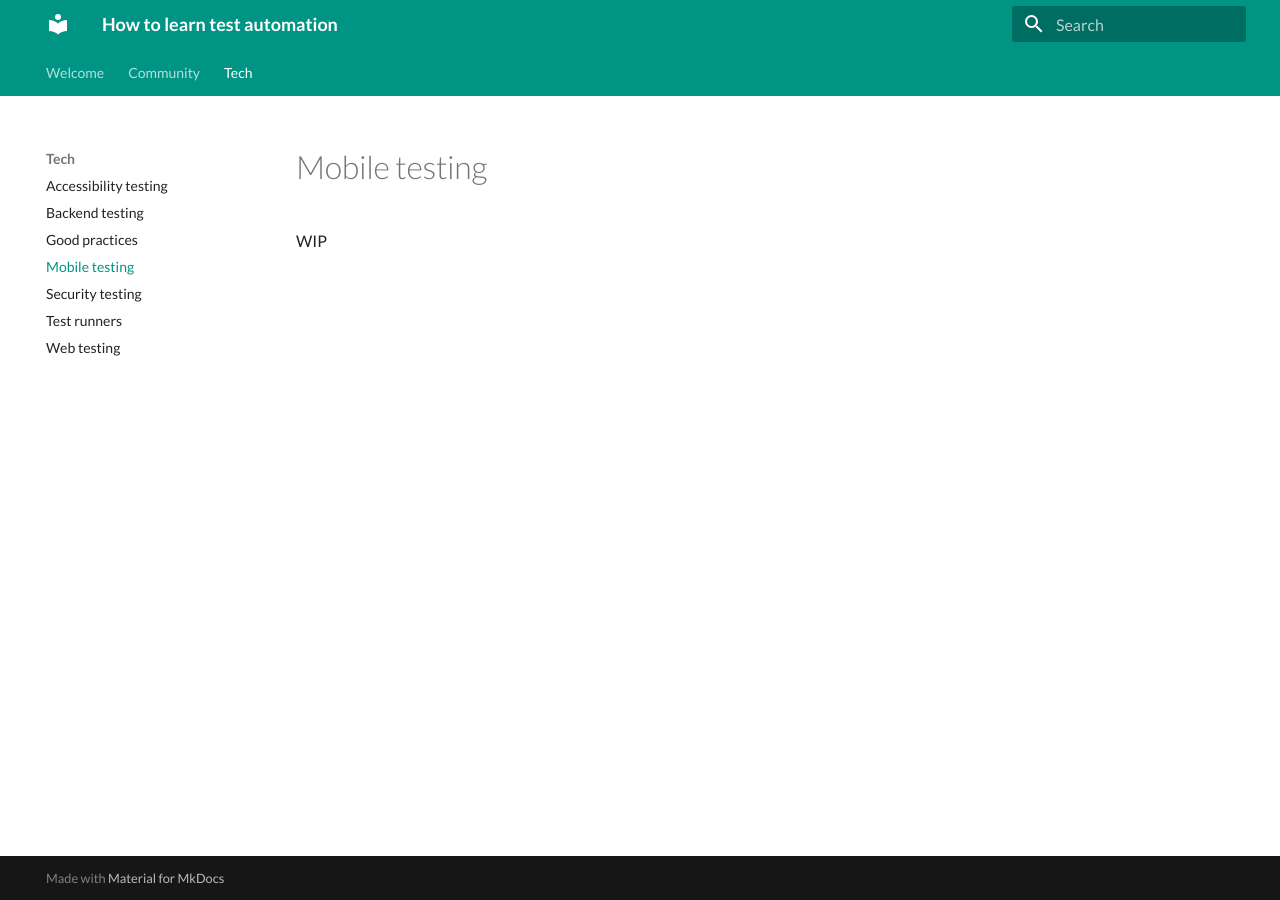
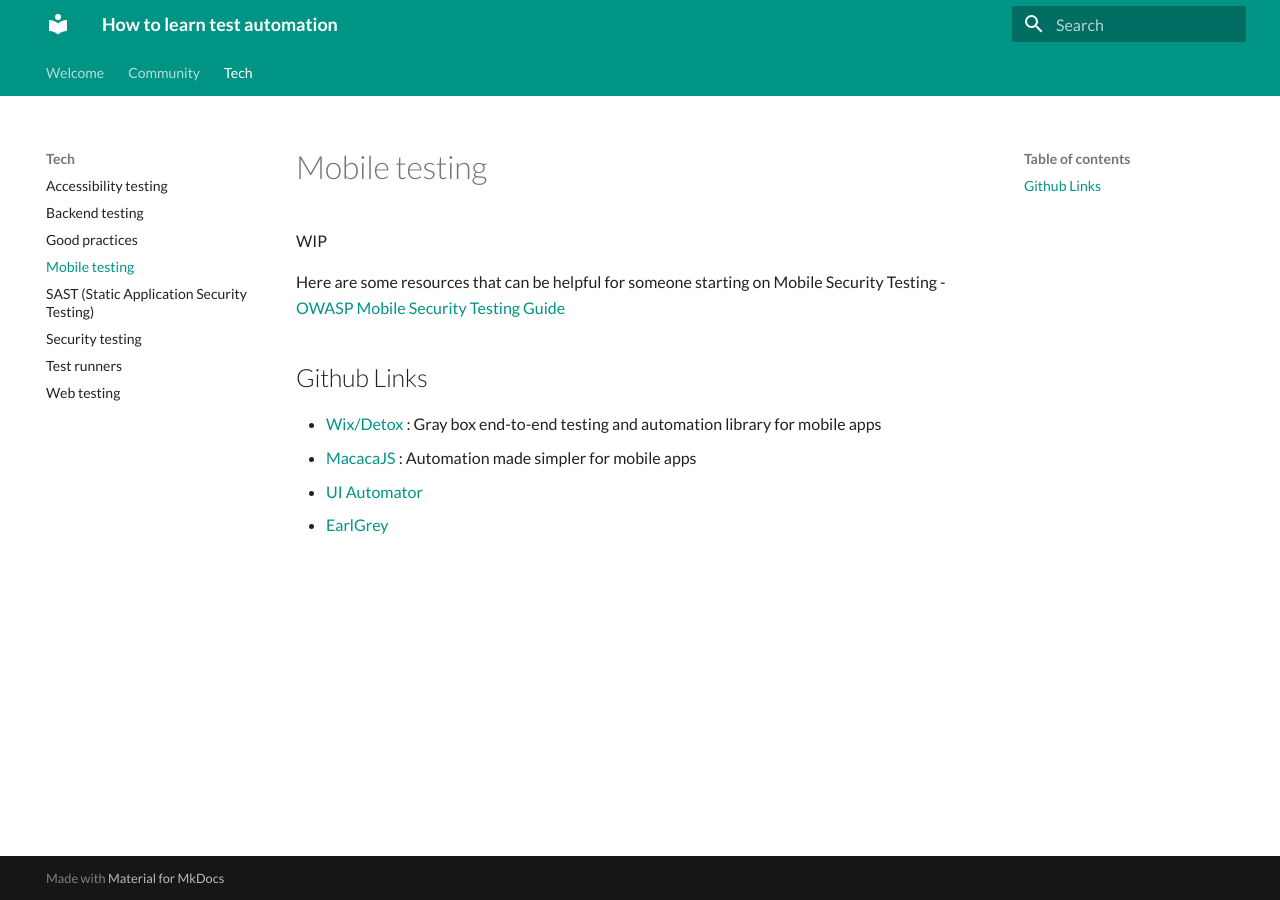
Before and after one commit to automationhacks/how-to-learn-test-automation, an MkDocs documentation site: the page built from docs/tech/mobile.md, in a window 1280 px wide. Built offline with MkDocs 1.6.1 and Material for MkDocs 9.7.7, drawn with Linux system fonts in a browser that asks for light colours.

```diff
--- a/docs/tech/mobile.md
+++ b/docs/tech/mobile.md
@@ -1,3 +1,13 @@
 # Mobile testing
 
 WIP
+
+Here are some resources that can be helpful for someone starting on Mobile Security Testing
+- [OWASP Mobile Security Testing Guide ](https://github.com/OWASP/owasp-mstg)
+
+
+## Github Links
+- [Wix/Detox](https://github.com/wix/Detox) : Gray box end-to-end testing and automation library for mobile apps
+- [MacacaJS](https://macacajs.com/) : Automation made simpler for mobile apps
+- [UI Automator](https://www.tutorialspoint.com/android/android_ui_testing.htm)
+- [EarlGrey](https://developers.googleblog.com/2016/02/earlgrey-ios-functional-ui-testing.html)
```
Also changed, not shown: docs/community/youtube.md (added, +25 -0 lines), docs/tech/sast.md (added, +10 -0 lines).
